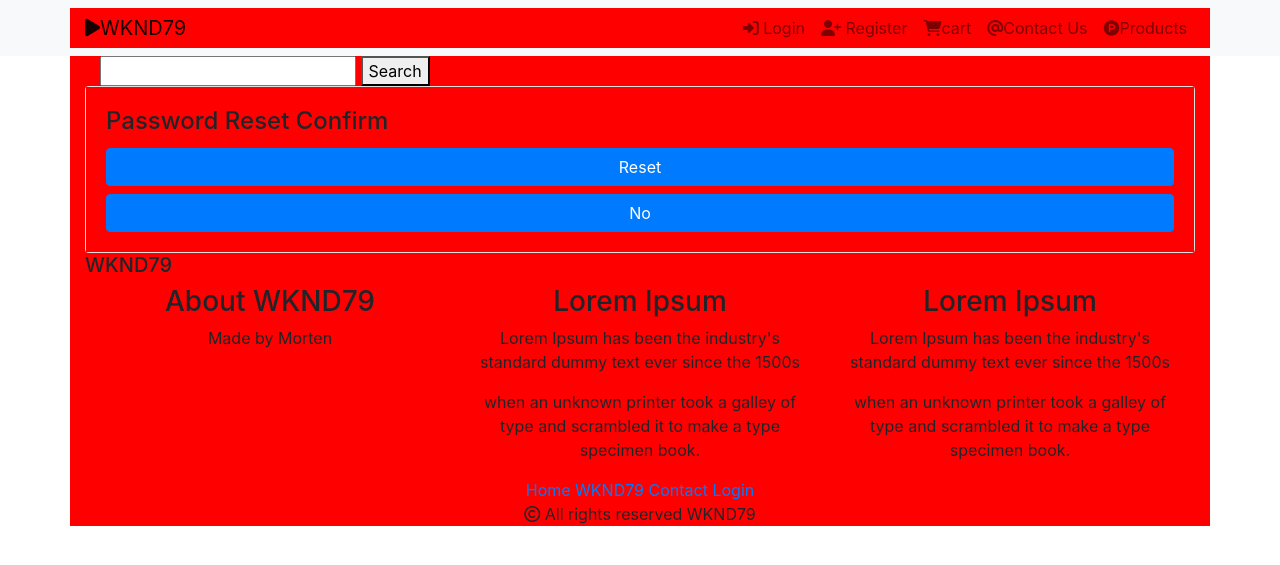
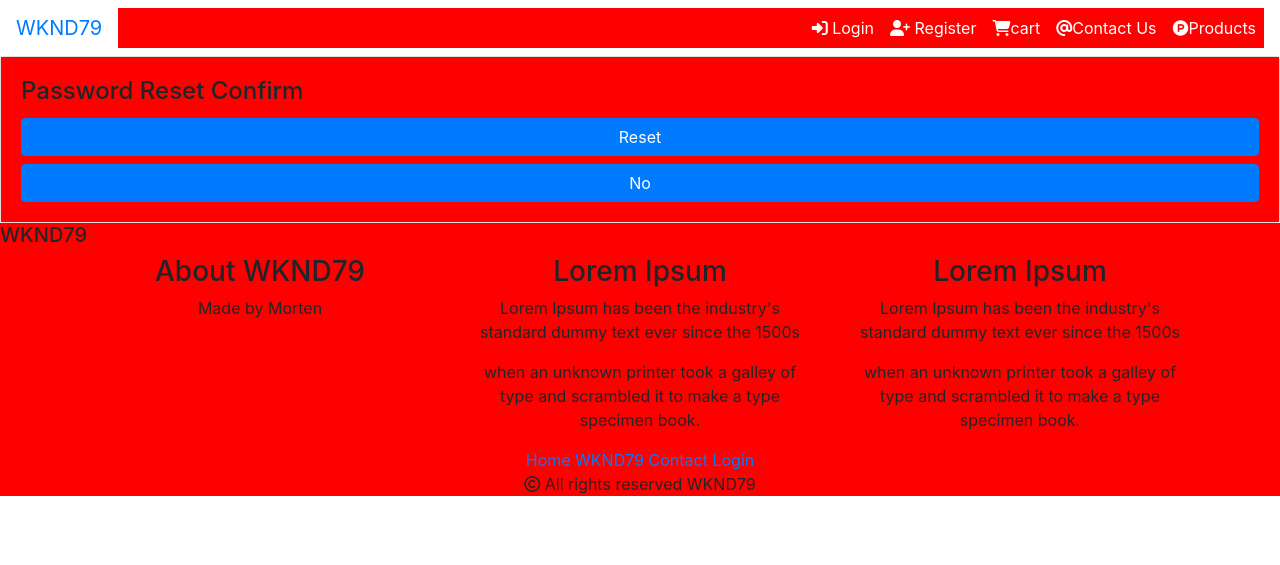
Before and after one commit to weekend79/Account-app, a Django app: page /accounts/reset/1/1/ in a window 1280 px wide. Shown: the top 565 px of the page. Run offline with Django 3.2, Linux system fonts and the light colour scheme; some libraries are stand-ins or nearby versions.

Commit message:
working on the navbar

```diff
--- a/templates/base.html
+++ b/templates/base.html
@@ -6,7 +6,6 @@
     <meta name="viewport" content="width=device-width, initial-scale=1.0">
     <title>My Accounts App</title>
     <link rel="stylesheet" href="https://stackpath.bootstrapcdn.com/bootstrap/4.5.2/css/bootstrap.min.css" integrity="sha384-JcKb8q3iqJ61gNV9KGb8thSsNjpSL0n8PARn9HuZOnIxN0hoP+VmmDGMN5t9UJ0Z" crossorigin="anonymous">
-    <link rel="stylesheet" href="{% static 'font-awesome/css/font-awesome.min.css' %}">
     <link rel="stylesheet" href="{% static 'css/custom.css' %}">
     <script src="https://kit.fontawesome.com/acd5b259cd.js" crossorigin="anonymous"></script>
     <script src="https://cdnjs.cloudflare.com/ajax/libs/jquery/3.2.1/jquery.min.js"></script>
@@ -15,32 +14,30 @@
 
 </head>
 <body>
-    <nav class="navbar navbar-expand-lg navbar-light bg-light">
-    <div class="container">
-        <a id="text-color" class="navbar-brand" href="{% url 'index' %}"><i class="fas fa-play"></i>WKND79</a>
-        <button class="navbar-toggler" type="button" data-toggle="collapse" data-target="#navbarNavAltMarkup" aria-controls="navbarNavAltMarkup" aria-expanded="false" aria-label="Toggle navigation">
+    <nav class="navbar navbar-expand-lg bg-transparent text-white">
+        <a class="navbar-brand" href="{% url 'index' %}">WKND79</a>
+        <button class="navbar-toggler" type="button" data-toggle="collapse" data-target="#navbarNav" aria-controls="navbarNav" aria-expanded="false" aria-label="Toggle navigation">
             <span class="navbar-toggler-icon"></span>
         </button>
         <div class="collapse navbar-collapse" id="navbarNavAltMarkup">
             <div class="navbar-nav ml-auto">
                 {% if user.is_authenticated %}
-                <li><a id="text-color" class="nav-link active" href="{% url 'profile' %}"><i class ="fa fa-user"></i> Profile <span class="sr-only">(current)</span></a></li>
-                <li><a id="text-color" class="nav-link" href="{% url 'logout' %}"><i class ="fa fa-sign-out"></i> Logout</a></li>
+                <li><a class="nav-link active text-white" href="{% url 'profile' %}"><i class ="fa fa-user"></i> Profile <span class="sr-only">(current)</span></a></li>
+                <li><a class="nav-link text-white" href="{% url 'logout' %}"><i class ="fa fa-sign-out"></i> Logout</a></li>
                 {% else %}
-                <li><a id="text-color" class="nav-link" href="{% url 'login' %}"><i class ="fa fa-sign-in"></i> Login</a></li>
-                <li><a id="text-color" class="nav-link" href="{% url 'register' %}"><i class ="fa fa-user-plus"></i> Register</a></li>
+                <li><a class="nav-link text-white" href="{% url 'login' %}"><i class ="fa fa-sign-in"></i> Login</a></li>
+                <li><a class="nav-link text-white" href="{% url 'register' %}"><i class ="fa fa-user-plus"></i> Register</a></li>
                 {% endif %}
                 <li>
-                <a id="text-color" class="nav-link" href="{% url 'view_cart' %}">
+                    <a class="nav-link text-white" href="{% url 'view_cart' %}">
                         <i class="fa fa-shopping-cart"></i>cart
                         {% if product_count > 0 %}
                         <label class="badge badge-warning">{{ product_count }}</label>
                         {% endif %}
                     </a>
                 </li>
-            <li><a id="text-color" class="nav-link" href="#"><i class="fa fa-at"></i>Contact Us</a></li>
-            <li><a id="text-color" class="nav-link" href="{% url 'products' %}"><i class="fab fa-product-hunt"></i>Products</a></li>
-            </div>
+                <li><a class="nav-link text-white" href="{% url 'contact' %}"><i class="fa fa-at"></i>Contact Us</a></li>
+                <li><a class="nav-link text-white" href="{% url 'products' %}"><i class="fab fa-product-hunt"></i>Products</a></li>
             </div>
         </div>
     </nav>
@@ -54,14 +51,6 @@
             </div>
         </div>
     {% endif %}
-    <div class="container">
-        <div class="dispaly">
-            <form method="get" action="{% url 'search' %}">
-                <input type="text" name="q">
-                <button type="submit">Search</button>
-            </form>
-        </div>
-
     </div>
     {% block main %}
     {% endblock %}
@@ -109,5 +98,8 @@
     </div>
 
  </footer>
+ <script src="https://code.jquery.com/jquery-3.5.1.slim.min.js" integrity="sha384-DfXdz2htPH0lsSSs5nCTpuj/zy4C+OGpamoFVy38MVBnE+IbbVYUew+OrCXaRkfj" crossorigin="anonymous"></script>
+<script src="https://cdn.jsdelivr.net/npm/popper.js@1.16.1/dist/umd/popper.min.js" integrity="sha384-9/reFTGAW83EW2RDu2S0VKaIzap3H66lZH81PoYlFhbGU+6BZp6G7niu735Sk7lN" crossorigin="anonymous"></script>
+<script src="https://stackpath.bootstrapcdn.com/bootstrap/4.5.2/js/bootstrap.min.js" integrity="sha384-B4gt1jrGC7Jh4AgTPSdUtOBvfO8shuf57BaghqFfPlYxofvL8/KUEfYiJOMMV+rV" crossorigin="anonymous"></script>
 </body>
 </html>
```
Lines whose indentation alone changed are shown as unchanged.
